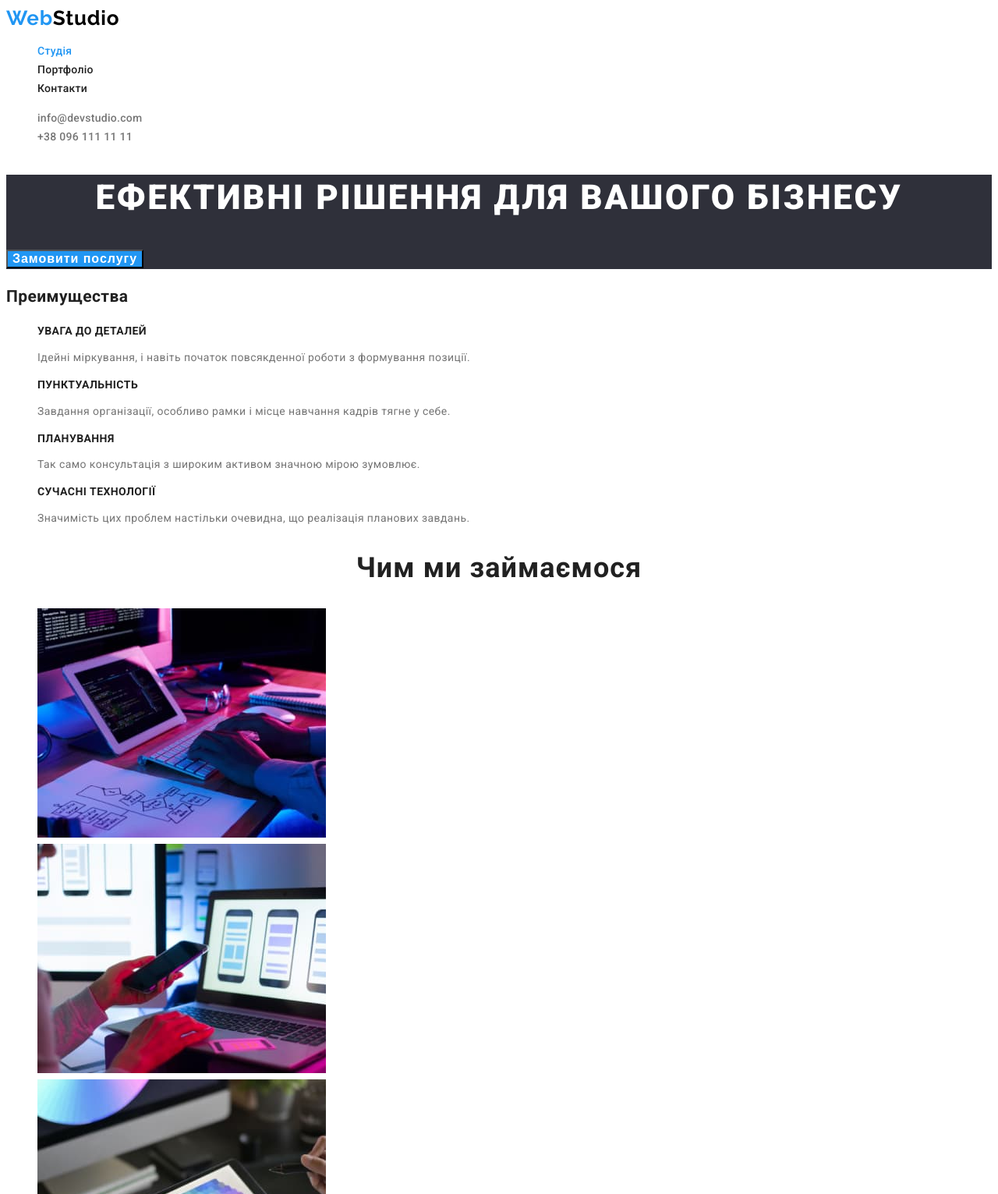
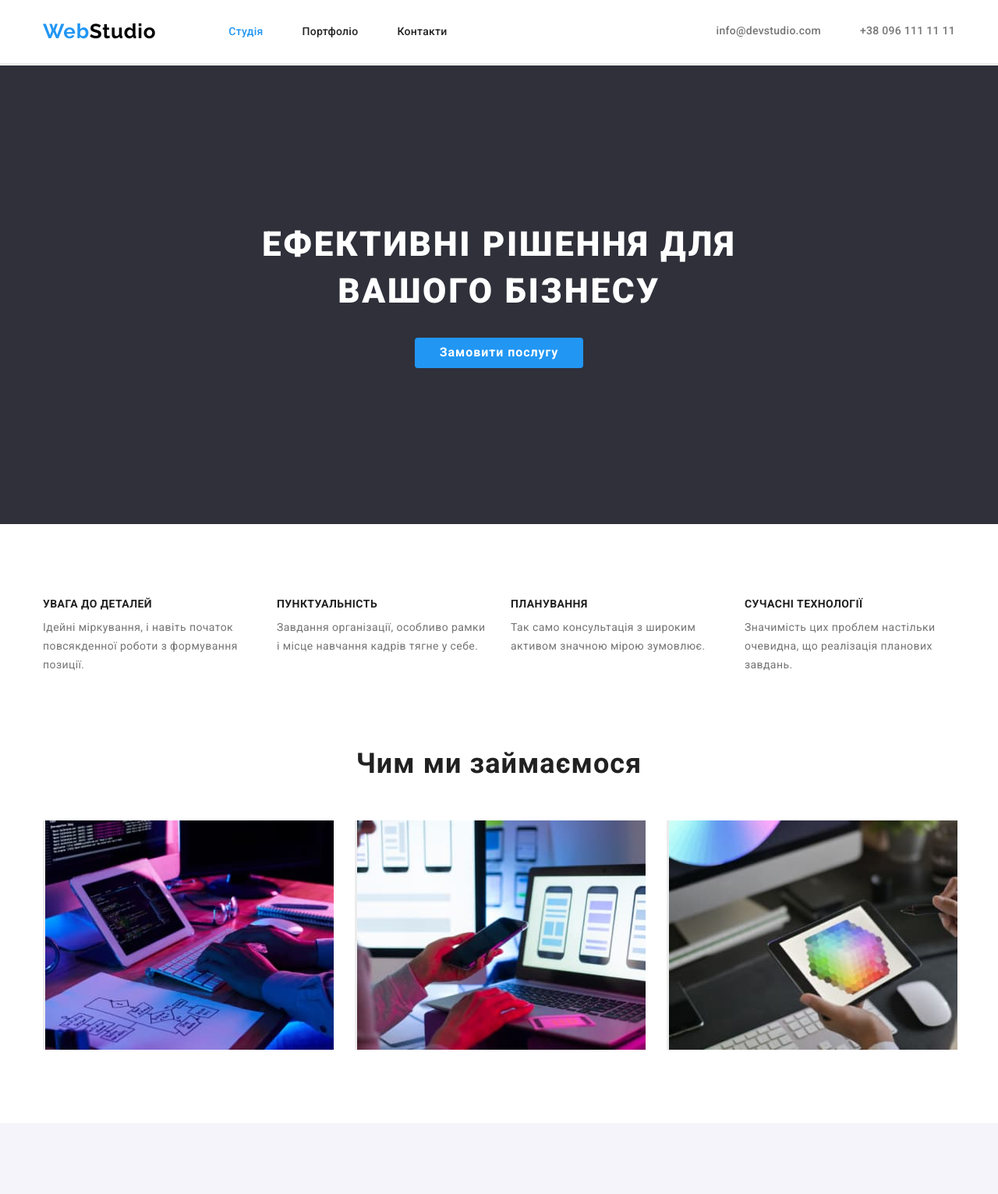
Before and after one commit to Flaperon09/goit-markup-hw-03, a plain HTML site: page index.html in a window 1280 px wide. Shown: the top 1531 px of the page at 78% size. Drawn offline with nearby package versions, Linux system fonts and the light colour scheme.

Commit message:
Сделано ДЗ 3

```diff
--- a/css/modern-normalize.css
+++ /dev/null
@@ -1,274 +0,0 @@
-/*! modern-normalize v2.0.0 | MIT License | https://github.com/sindresorhus/modern-normalize */
-
-/*
-Document
-========
-*/
-
-/**
-Use a better box model (opinionated).
-*/
-
-*,
-::before,
-::after {
-	box-sizing: border-box;
-}
-
-html {
-	/* Improve consistency of default fonts in all browsers. (https://github.com/sindresorhus/modern-normalize/issues/3) */
-	font-family:
-		system-ui,
-		'Segoe UI',
-		Roboto,
-		Helvetica,
-		Arial,
-		sans-serif,
-		'Apple Color Emoji',
-		'Segoe UI Emoji';
-	line-height: 1.15; /* 1. Correct the line height in all browsers. */
-	-webkit-text-size-adjust: 100%; /* 2. Prevent adjustments of font size after orientation changes in iOS. */
-	-moz-tab-size: 4; /* 3. Use a more readable tab size (opinionated). */
-	tab-size: 4; /* 3 */
-}
-
-/*
-Sections
-========
-*/
-
-body {
-	margin: 0; /* Remove the margin in all browsers. */
-}
-
-/*
-Grouping content
-================
-*/
-
-/**
-1. Add the correct height in Firefox.
-2. Correct the inheritance of border color in Firefox. (https://bugzilla.mozilla.org/show_bug.cgi?id=190655)
-*/
-
-hr {
-	height: 0; /* 1 */
-	color: inherit; /* 2 */
-}
-
-/*
-Text-level semantics
-====================
-*/
-
-/**
-Add the correct text decoration in Chrome, Edge, and Safari.
-*/
-
-abbr[title] {
-	text-decoration: underline dotted;
-}
-
-/**
-Add the correct font weight in Edge and Safari.
-*/
-
-b,
-strong {
-	font-weight: bolder;
-}
-
-/**
-1. Improve consistency of default fonts in all browsers. (https://github.com/sindresorhus/modern-normalize/issues/3)
-2. Correct the odd 'em' font sizing in all browsers.
-*/
-
-code,
-kbd,
-samp,
-pre {
-	font-family:
-		ui-monospace,
-		SFMono-Regular,
-		Consolas,
-		'Liberation Mono',
-		Menlo,
-		monospace; /* 1 */
-	font-size: 1em; /* 2 */
-}
-
-/**
-Add the correct font size in all browsers.
-*/
-
-small {
-	font-size: 80%;
-}
-
-/**
-Prevent 'sub' and 'sup' elements from affecting the line height in all browsers.
-*/
-
-sub,
-sup {
-	font-size: 75%;
-	line-height: 0;
-	position: relative;
-	vertical-align: baseline;
-}
-
-sub {
-	bottom: -0.25em;
-}
-
-sup {
-	top: -0.5em;
-}
-
-/*
-Tabular data
-============
-*/
-
-/**
-1. Remove text indentation from table contents in Chrome and Safari. (https://bugs.chromium.org/p/chromium/issues/detail?id=999088, https://bugs.webkit.org/show_bug.cgi?id=201297)
-2. Correct table border color inheritance in Chrome and Safari. (https://bugs.chromium.org/p/chromium/issues/detail?id=935729, https://bugs.webkit.org/show_bug.cgi?id=195016)
-*/
-
-table {
-	text-indent: 0; /* 1 */
-	border-color: inherit; /* 2 */
-}
-
-/*
-Forms
-=====
-*/
-
-/**
-1. Change the font styles in all browsers.
-2. Remove the margin in Firefox and Safari.
-*/
-
-button,
-input,
-optgroup,
-select,
-textarea {
-	font-family: inherit; /* 1 */
-	font-size: 100%; /* 1 */
-	line-height: 1.15; /* 1 */
-	margin: 0; /* 2 */
-}
-
-/**
-Remove the inheritance of text transform in Edge and Firefox.
-*/
-
-button,
-select {
-	text-transform: none;
-}
-
-/**
-Correct the inability to style clickable types in iOS and Safari.
-*/
-
-button,
-[type='button'],
-[type='reset'],
-[type='submit'] {
-	-webkit-appearance: button;
-}
-
-/**
-Remove the inner border and padding in Firefox.
-*/
-
-::-moz-focus-inner {
-	border-style: none;
-	padding: 0;
-}
-
-/**
-Restore the focus styles unset by the previous rule.
-*/
-
-:-moz-focusring {
-	outline: 1px dotted ButtonText;
-}
-
-/**
-Remove the additional ':invalid' styles in Firefox.
-See: https://github.com/mozilla/gecko-dev/blob/2f9eacd9d3d995c937b4251a5557d95d494c9be1/layout/style/res/forms.css#L728-L737
-*/
-
-:-moz-ui-invalid {
-	box-shadow: none;
-}
-
-/**
-Remove the padding so developers are not caught out when they zero out 'fieldset' elements in all browsers.
-*/
-
-legend {
-	padding: 0;
-}
-
-/**
-Add the correct vertical alignment in Chrome and Firefox.
-*/
-
-progress {
-	vertical-align: baseline;
-}
-
-/**
-Correct the cursor style of increment and decrement buttons in Safari.
-*/
-
-::-webkit-inner-spin-button,
-::-webkit-outer-spin-button {
-	height: auto;
-}
-
-/**
-1. Correct the odd appearance in Chrome and Safari.
-2. Correct the outline style in Safari.
-*/
-
-[type='search'] {
-	-webkit-appearance: textfield; /* 1 */
-	outline-offset: -2px; /* 2 */
-}
-
-/**
-Remove the inner padding in Chrome and Safari on macOS.
-*/
-
-::-webkit-search-decoration {
-	-webkit-appearance: none;
-}
-
-/**
-1. Correct the inability to style clickable types in iOS and Safari.
-2. Change font properties to 'inherit' in Safari.
-*/
-
-::-webkit-file-upload-button {
-	-webkit-appearance: button; /* 1 */
-	font: inherit; /* 2 */
-}
-
-/*
-Interactive
-===========
-*/
-
-/*
-Add the correct display in Chrome and Safari.
-*/
-
-summary {
-	display: list-item;
-}
--- a/css/styles.css
+++ b/css/styles.css
@@ -18,6 +18,18 @@
     --color-accent: #2196F3;
     /* Цвет контактов в футере */
     --footer-contacts: rgba(255, 255, 255, 0.60);
+    /* Цвет разделителя */
+    --line: #ececec;
+}
+
+html {
+    box-sizing: border-box;
+}
+
+*,
+*::before,
+*::after {
+    box-sizing: inherit;
 }
 
 body {
@@ -31,6 +43,8 @@ body {
     font-weight: 400;
     line-height: 1.71;
     letter-spacing: 0.42px;
+    /* Сброс отступов */
+    margin: 0;
 }
 
 /* Общая стилизация заголовков */
@@ -38,11 +52,32 @@ h2,
 h3 {
     color: var(--color-header);
     background-color: transparent;
+    margin-top: 0px;
+    margin-bottom: 10px;
+}
+
+/* Стили контейнера */
+.container {
+    width: 1200px;
+    margin-left: auto;
+    margin-right: auto;
+    padding-left: 15px;
+    padding-right: 15px;
 }
 
 /* Стиль для сброса настроек */
-.list {
+.list,
+li > p
+    {
     list-style: none;
+    padding: 0px;
+    margin: 0px;
+}
+
+/* Нижняя линия в хедере */
+.header {
+    border-bottom-style: solid;
+    border-color: #ececec;
 }
 
 /* Стиль для сброса подчёркивания ссылок */
@@ -61,6 +96,7 @@ h3 {
     font-weight: 700;
     line-height: 1.2;
     letter-spacing: 0.78px;
+    margin-right: 93px;
 }
 
 .logo-accent {
@@ -68,13 +104,26 @@ h3 {
 }
 
 /* Стилизация навигации по сайту */
+.site-nav {
+    display: flex;
+}
+/* Правый отступ для меню, кроме крайнего пункта */
+.site-nav .item:not(:last-child) {
+    margin-right: 50px;
+}
+
 .site-nav a {
+    display: block;
+
     color: var(--color-header);
     text-decoration: none;
 
     font-weight: 500;
     line-height: 1.2;
     letter-spacing: 0.28px;
+
+    padding-top: 32px;
+    padding-bottom: 32px;
 }
 
 .site-nav a:hover,
@@ -88,6 +137,15 @@ h3 {
 }
 
 /* Стилизация контактов */
+.contacts {
+    display: flex;
+    margin-left: auto;
+}
+/* Правый отступ для ссылок, кроме крайнего */
+.contacts .item:not(:last-child) {
+    margin-right: 50px;
+}
+
 .contacts a {
     color: var(--color);
     text-decoration: none;
@@ -102,24 +160,35 @@ h3 {
     color: var(--color-accent);
 }
 
+.header-flex {
+    display: flex;
+    align-items: center;
+}
+
 /* Стилизация главной секции */
 .main-section {
     color: var(--color-white);
     background-color: var(--bkg-header);
+    text-align: center;
+    padding-top: 200px;
+    padding-bottom: 200px;
 }
 
 /* Стилизация заголовка главной секции */
 .main-header {
-    text-align: center;
     font-size: 44px;
     font-weight: 900;
     line-height: 1.36;
     letter-spacing: 2.64px;
     text-transform: uppercase;
+    margin-top: 0px;
+    margin-bottom: 30px;
 }
 
 /* Стиль для кнопки в первой секции */
 .button {
+    display: inline-block;
+
     color: var(--color-white);
     background-color: var(--color-accent);
 
@@ -128,6 +197,11 @@ h3 {
     font-weight: 700;
     line-height: 1.87x;
     letter-spacing: 0.96px;
+
+    border-radius: 4px;
+    border: 0px;
+    padding: 10px 32px;
+    min-width: 216px;
 }
 
 .button:active {
@@ -136,9 +210,36 @@ h3 {
 }
 
 /* Стилизация секций */
-.advantages,
+.none-display {
+    display: none;
+}
+
+.advantages
+    {
+    background-color: var(--bkg-color);
+    padding-top: 94px;
+    padding-bottom: 0px;
+}
+
+.advantages-flex {
+    display: flex;
+    justify-items: space-between;
+}
+
+.item-adv {
+    width: 270px;
+    margin-right: 30px;
+    justify-content: space-between;
+}
+
+.item-adv:last-child {
+    margin-right: 0;
+}
+
 .work {
-    background-color: var(--bkg-color)
+    background-color: var(--bkg-color);
+    padding-top: 94px;
+    padding-bottom: 94px;
 }
 
 .h3-advantages {
@@ -148,6 +249,10 @@ h3 {
     text-transform: uppercase;
 }
 
+.flex-hight {
+    height: 294px;
+}
+
 .h2-work,
 .h2-team {
     text-align: center;
@@ -155,10 +260,14 @@ h3 {
     font-weight: 700;
     line-height: 1.2;
     letter-spacing: 1.08px;
+
+    margin-bottom: 50px;
 }
 
 .team {
     background-color: var(--bkg-aux);
+    padding-top: 94px;
+    padding-bottom: 94px;
 }
 
 .h3-team {
@@ -166,6 +275,20 @@ h3 {
     font-weight: 500;
     line-height: normal;
     letter-spacing: 0.48px;
+}
+
+.flex-team {
+    display: flex;
+    text-align: center;
+}
+
+.team-element {
+    width: 270px;
+    margin-right: 30px;
+}
+
+.team-element:last-child {
+    margin-right: 0;
 }
 
 .label {
@@ -177,15 +300,24 @@ h3 {
 /* Стиль футера */
 .footer {
     background-color: var(--bkg-header);
+    padding-top: 60px;
+    padding-bottom: 60px;
 }
+
+.logo-ft {
+    margin-bottom: 20px;
+}
+
 .address {
     color: var(--color-white);
     font-style: normal;
 }
 
 .address a {
+    display: block;
     color: var(--footer-contacts);
     text-decoration: none;
+    margin-top: 9px;
 }
 
 .address a:hover,
@@ -198,8 +330,28 @@ h3 {
 }
 
 /* --- СТИЛИ СТРАНИЦЫ PORTFOLIO --- */
+.examples {
+    padding-bottom: 94px;
+}
 
-.button-portfolio button {
+.button-portfolio {
+    display: flex;
+
+    margin-top: 94px;
+    margin-bottom: 50px;
+    justify-content: center;
+}
+
+.button-flex {
+    margin-left: 0;
+    margin-right: 8px;
+}
+
+.button-flex:last-child {
+    margin-right: 0;
+}
+
+.item-button {
         color: var(--color-header);
         background-color: var(--bkg-aux);
 
@@ -209,7 +361,19 @@ h3 {
         line-height: 1.62;
         letter-spacing: 0.48px;
 
+        border: 0;
+        border-radius: 4px;
+        padding-left: 22px;
+        padding-right: 22px;
+        padding-top: 6px;
+        padding-bottom: 6px;
+
         cursor: pointer;
+}
+
+.first {
+    padding-left: 25px;
+    padding-right: 25px;
 }
 
 .button-portfolio button:hover,
@@ -230,6 +394,10 @@ h3 {
     font-weight: 700;
     line-height: 2;
     letter-spacing: 1.08px;
+
+    margin-top: 20px;
+    margin-bottom: 4px;
+    margin-left: 24px;
 }
 
 .chapter {
@@ -238,4 +406,37 @@ h3 {
     font-size: 16px;
     line-height: 1.87;
     letter-spacing: 0.48px;
+
+    margin-top: 0;
+    margin-bottom: 20px;
+    margin-left: 24px;
 }
+
+.item-flex {
+    display: flex;
+    flex-wrap: wrap;
+}
+
+.flex-element {
+    width: 370px;
+    margin-right: 30px;
+    margin-bottom: 30px;
+
+    border-bottom-style: solid;
+    border-left-style: solid;
+    border-right-style: solid;
+    border-color: #ececec;
+
+}
+
+.flex-element:nth-child(3n) {
+    margin-right: 0;
+}
+
+.flex-element:nth-last-child(-n + 3) {
+    margin-bottom: 0;
+}
+
+.el-hight {
+    height: 294px;
+}
--- a/index.html
+++ b/index.html
@@ -10,111 +10,140 @@
       href="https://fonts.googleapis.com/css2?family=Raleway:wght@700&family=Roboto:wght@400;500;700;900&display=swap"
       rel="stylesheet"
     />
+    <link
+      rel="stylesheet"
+      href="https://cdnjs.cloudflare.com/ajax/libs/modern-normalize/2.0.0/modern-normalize.min.css"
+    />
     <link rel="stylesheet" href="./css/styles.css" />
   </head>
   <body>
     <!--Заголовок-->
-    <header>
-      <nav>
+    <header class="header">
+      <div class="container header-flex">
+        <nav class="header-flex">
           <a href="./index.html" class="logo list">
             <span class="logo-accent">Web</span>Studio
           </a>
           <ul class="site-nav list">
-          <li><a href="./index.html" class="current">Студія</a></li>
-          <li><a href="./portfolio.html">Портфоліо</a></li>
-          <li><a href="">Контакти</a></li>
+            <li class="item">
+              <a href="./index.html" class="current">Студія</a>
+            </li>
+            <li class="item"><a href="./portfolio.html">Портфоліо</a></li>
+            <li class="item"><a href="">Контакти</a></li>
           </ul>
         </nav>
         <ul class="contacts list">
-        <li><a href="mailto:info@devstudio.com">info@devstudio.com</a></li>
-        <li><a href="tel:+380961111111">+38 096 111 11 11</a></li>
+          <li class="item">
+            <a href="mailto:info@devstudio.com">info@devstudio.com</a>
+          </li>
+          <li class="item">
+            <a href="tel:+380961111111">+38 096 111 11 11</a>
+          </li>
         </ul>
+      </div>
     </header>
+
     <!--Основная часть-->
     <main>
       <section class="main-section">
-        <h1 class="main-header">Ефективні рішення для вашого бізнесу</h1>
+        <h1 class="main-header">
+          Ефективні рішення для<br />
+          вашого бізнесу
+        </h1>
         <button type="button" class="button">Замовити послугу</button>
       </section>
+      <div class="container">
         <section class="advantages">
-        <h2>Преимущества</h2>
-        <ul class="list">
-          <li>
+          <h2 class="none-display">Преимущества</h2>
+          <ul class="list advantages-flex">
+            <li class="item-adv">
               <h3 class="h3-advantages">УВАГА ДО ДЕТАЛЕЙ</h3>
               <p>
                 Ідейні міркування, і навіть початок повсякденної роботи з
                 формування позиції.
               </p>
             </li>
-          <li>
+            <li class="item-adv">
               <h3 class="h3-advantages">ПУНКТУАЛЬНІСТЬ</h3>
               <p>
-              Завдання організації, особливо рамки і місце навчання кадрів тягне
-              у себе.
+                Завдання організації, особливо рамки і місце навчання кадрів
+                тягне у себе.
               </p>
             </li>
-          <li>
+            <li class="item-adv">
               <h3 class="h3-advantages">ПЛАНУВАННЯ</h3>
               <p>
                 Так само консультація з широким активом значною мірою зумовлює.
               </p>
             </li>
-          <li>
+            <li class="item-adv">
               <h3 class="h3-advantages">СУЧАСНІ ТЕХНОЛОГІЇ</h3>
               <p>
-              Значимість цих проблем настільки очевидна, що реалізація планових
-              завдань.
+                Значимість цих проблем настільки очевидна, що реалізація
+                планових завдань.
               </p>
             </li>
           </ul>
         </section>
         <section class="work">
           <h2 class="h2-work">Чим ми займаємося</h2>
-        <ul class="list">
-          <li><img src="./images/work1.jpg" alt="Вёрстка" width="370" /></li>
-          <li>
+          <ul class="list item-flex">
+            <li class="flex-element el-hight">
+              <img src="./images/work1.jpg" alt="Вёрстка" width="370" />
+            </li>
+            <li class="flex-element el-hight">
               <img src="./images/work2.jpg" alt="Разработка" width="370" />
             </li>
-          <li><img src="./images/work3.jpg" alt="Дизайн" width="370" /></li>
+            <li class="flex-element el-hight">
+              <img src="./images/work3.jpg" alt="Дизайн" width="370" />
+            </li>
           </ul>
         </section>
+      </div>
       <section class="team">
+        <div class="container">
           <h2 class="h2-team">Наша команда</h2>
-        <ul class="list">
-          <li>
+          <ul class="list flex-team">
+            <li class="team-element">
               <img src="./images/igor.jpg" alt="Ігор" width="270" />
               <h3 class="h3-team">Ігор Дем'яненко</h3>
               <p class="label">Product Designer</p>
             </li>
-          <li>
+            <li class="team-element">
               <img src="./images/olga.jpg" alt="Ольга" width="270" />
               <h3 class="h3-team">Ольга Рєпіна</h3>
               <p class="label">Frontend Developer</p>
             </li>
-          <li>
+            <li class="team-element">
               <img src="./images/mykola.jpg" alt="Микола" width="270" />
               <h3 class="h3-team">Микола Тарасов</h3>
               <p class="label">Marketing</p>
             </li>
-          <li>
+            <li class="team-element">
               <img src="./images/myhailo.jpg" alt="Михайло" width="270" />
               <h3 class="h3-team">Михайло Єрмаков</h3>
               <p class="label">UI Designer</p>
             </li>
           </ul>
+        </div>
       </section>
     </main>
+
     <!--Футер-->
     <footer class="footer">
+      <div class="container">
+        <div class="logo-ft">
           <a href="" class="logo list">
             <span class="logo-accent">Web</span
             ><span class="logo-footer">Studio</span>
           </a>
+        </div>
         <address class="address list">
           м. Київ, пр-т Лесі Українки, 26
           <a href="mailto:info@devstudio.com">info@devstudio.com</a>
           <a href="tel:+380961111111">+38 096 111 11 11</a>
         </address>
+      </div>
     </footer>
   </body>
 </html>
```
Also changed, not shown: portfolio.html (+57 -29 lines). Lines whose indentation alone changed are shown as unchanged.
